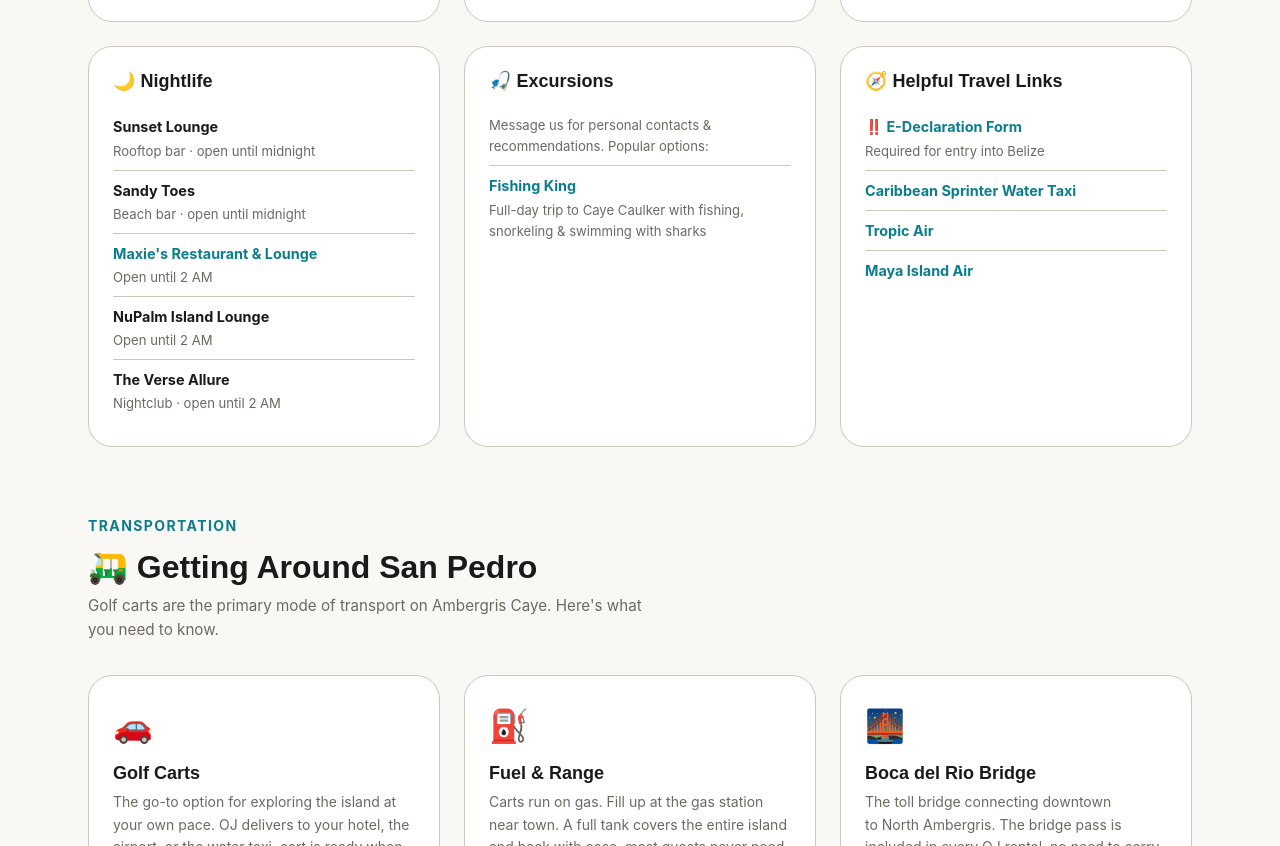
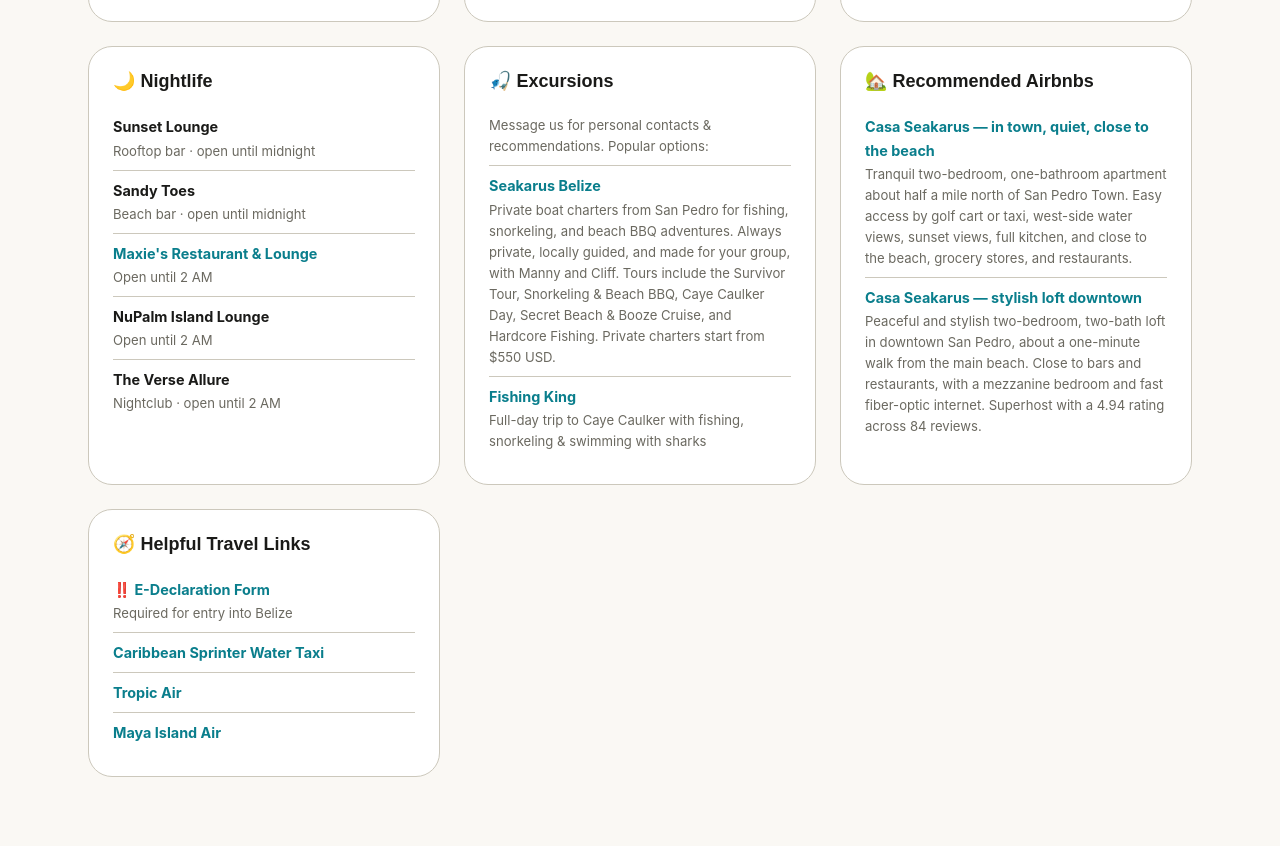
Before and after one commit to ojgolfcarts/ojgolfcarts, a plain HTML site: page ambergris-caye/index.html in a window 1280 px wide. Shown: the part 3875-4721 px from the top of the page. Drawn offline with Linux system fonts and the light colour scheme; files whose address does not match are found by name; a web font is replaced by a local one.

Commit message:
Add Seakarus to Excursions and add Recommended Airbnbs section with both Casa Seakarus listings

```diff
--- a/ambergris-caye/index.html
+++ b/ambergris-caye/index.html
@@ -582,7 +582,16 @@ height="0" width="0" style="display:none;visibility:hidden"></iframe></noscript>
             <h3>🎣 Excursions</h3>
             <ul>
               <li><span class="rec-note" style="margin-top:0;">Message us for personal contacts &amp; recommendations. Popular options:</span></li>
-              <li><a href="https://www.tiktok.com/@fishing.king.beli" target="_blank" rel="noopener">Fishing King</a><span class="rec-note">Full-day trip to Caye Caulker with fishing, snorkeling &amp; swimming with sharks</span></li>
+              <li><a href="https://www.seakarus.com/" target="_blank" rel="noopener">Seakarus Belize</a><span class="rec-note">Private boat charters from San Pedro for fishing, snorkeling, and beach BBQ adventures. Always private, locally guided, and made for your group, with Manny and Cliff. Tours include the Survivor Tour, Snorkeling & Beach BBQ, Caye Caulker Day, Secret Beach & Booze Cruise, and Hardcore Fishing. Private charters start from $550 USD.</span></li>
+              <li><a href="https://www.tiktok.com/@fishing.king.beli" target="_blank" rel="noopener">Fishing King</a><span class="rec-note">Full-day trip to Caye Caulker with fishing, snorkeling & swimming with sharks</span></li>
+            </ul>
+          </div>
+
+          <div class="rec-card">
+            <h3>🏡 Recommended Airbnbs</h3>
+            <ul>
+              <li><a href="https://www.airbnb.com/rooms/1244301323940936139" target="_blank" rel="noopener">Casa Seakarus — in town, quiet, close to the beach</a><span class="rec-note">Tranquil two-bedroom, one-bathroom apartment about half a mile north of San Pedro Town. Easy access by golf cart or taxi, west-side water views, sunset views, full kitchen, and close to the beach, grocery stores, and restaurants.</span></li>
+              <li><a href="https://www.airbnb.com/rooms/1229733489616171398" target="_blank" rel="noopener">Casa Seakarus — stylish loft downtown</a><span class="rec-note">Peaceful and stylish two-bedroom, two-bath loft in downtown San Pedro, about a one-minute walk from the main beach. Close to bars and restaurants, with a mezzanine bedroom and fast fiber-optic internet. Superhost with a 4.94 rating across 84 reviews.</span></li>
             </ul>
           </div>
 
```
Also changed, not shown: visitor-guide.html (+10 -1 lines).
